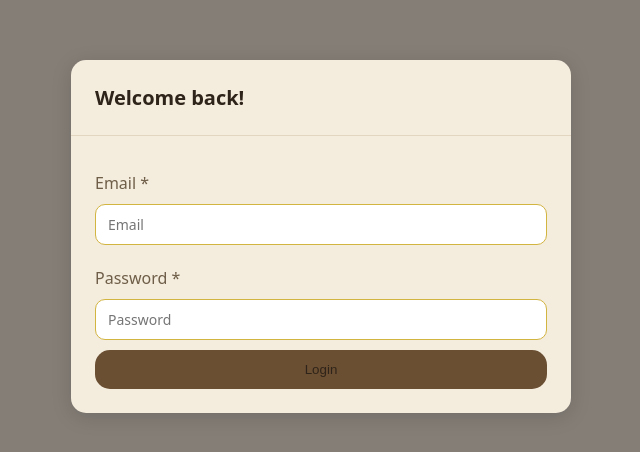
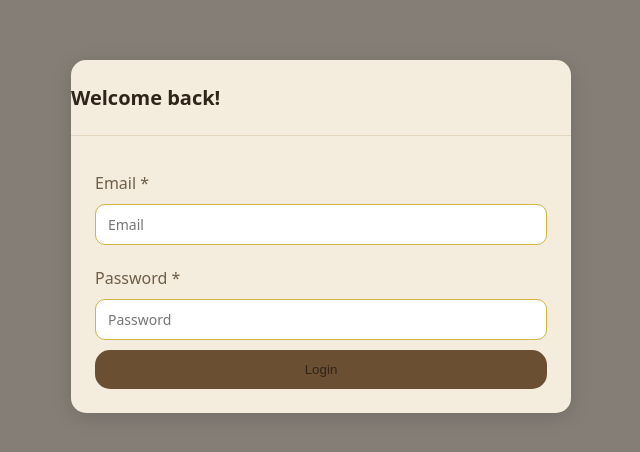
Before and after one commit to yelyty/read-the-globe, a React (Vite) app: page / in a window 1280 px wide. Shown: the part 164-616 px from the top of the page, without its empty margins (319-959 px from the left). Built offline with nearby package versions, Linux system fonts and the light colour scheme; no server answers; the database is empty.

Commit message:
Fix wrapper styles

```diff
--- a/src/App.css
+++ b/src/App.css
@@ -8,7 +8,7 @@
 
 .login-button {
   background-color: var(--color-primary);
-	color: var(--color-text-secondary)
+  color: var(--color-text-secondary);
 }
 
 /* App container */
@@ -18,6 +18,8 @@
   flex-direction: column;
   justify-content: center;
   height: 100vh;
+  padding-left: 3rem;
+  padding-right: 3rem;
 }
 
 /* WorldMap */
@@ -156,7 +158,7 @@
 }
 
 .button:hover {
-	background: color-mix(in oklab, var(--color-primary) 100%, #011A1A 19.1%);
+  background: color-mix(in oklab, var(--color-primary) 100%, #011a1a 19.1%);
 }
 
 .submit {
@@ -223,6 +225,8 @@
   justify-content: space-between;
   align-items: center;
   border-bottom: 1px solid var(--color-border);
+  padding-right: 0;
+  padding-left:0;
 }
 
 .right-header {
@@ -237,12 +241,11 @@ align-items: center;
   font-size: 20px;
 }
 
-
 /* ReadBooksSection */
 .read-books-wrapper {
   color: var(--color-text);
   border-top: 1px solid var(--color-border);
-	padding: 1rem 4rem;
+  padding: 1rem 1rem;
 }
 
 .section-title {
```
Lines whose indentation alone changed are shown as unchanged.
